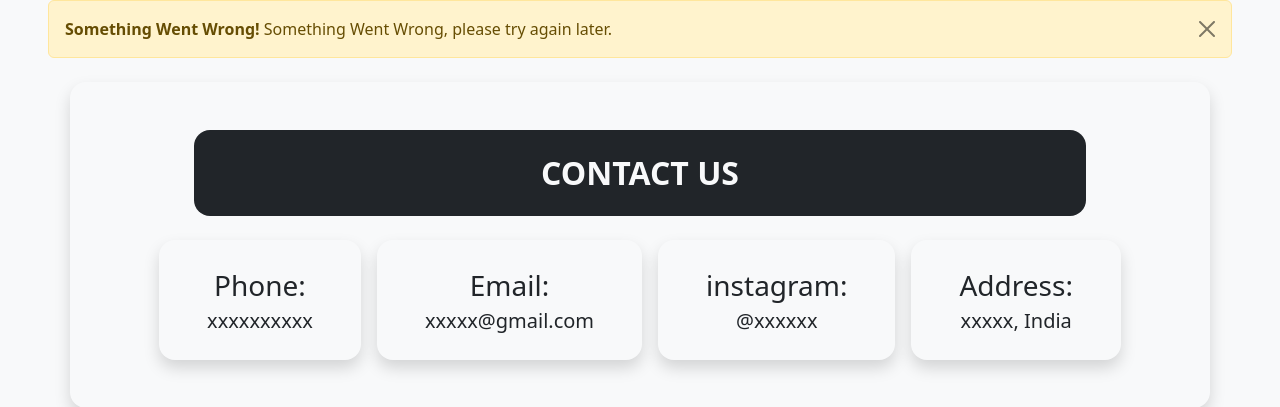
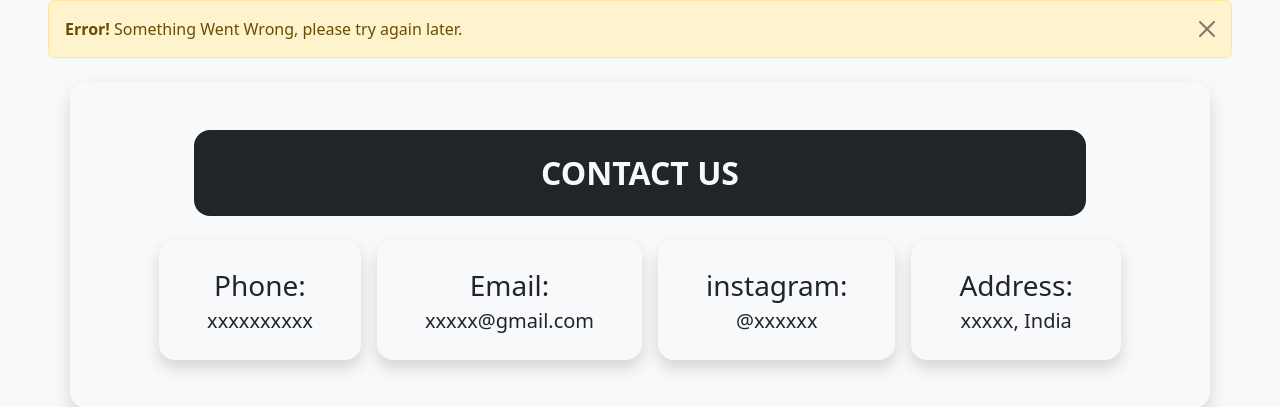
Before and after one commit to Arslan-9874/Ladakh-PHP, a PHP site: page /contact_us.php?query=wrong in a window 1280 px wide. Shown: the part 56-463 px from the top of the page. Run offline with PHP 8.4, Linux system fonts and the light colour scheme; the visitor is signed in with stand-in values (Sample User, id 1).

Commit message:
Add files via upload

```diff
--- a/contact_us.php
+++ b/contact_us.php
@@ -30,7 +30,7 @@
     }
     if (isset($_GET['query']) and $_GET['query'] == 'wrong') {
         echo '<div class="alert alert-warning alert-dismissible fade show mx-5" role="alert">
-        <strong>Something Went Wrong!</strong> Something Went Wrong, please try again later.
+        <strong>Error!</strong> Something Went Wrong, please try again later.
         <a href="contact_us.php"><button type="button" class="btn-close" data-bs-dismiss="alert" aria-label="Close"></button></a>
       </div>';
     }
```
